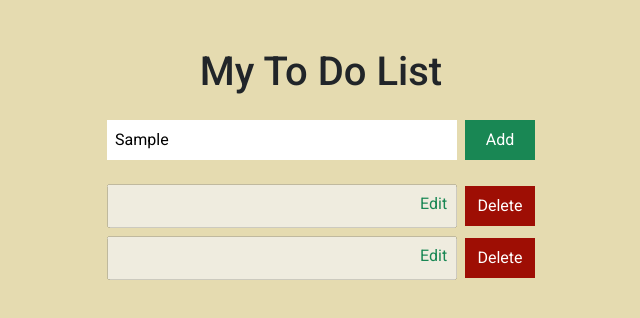
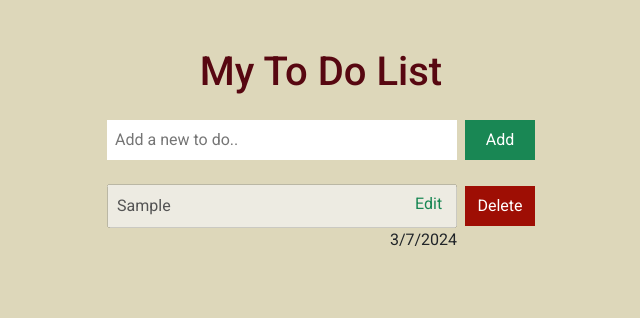
Before and after one commit to Iqra327/To-do-list, a plain HTML site: page index.html in a window 1280 px wide. Both pictures are taken after typing "Sample" into the empty fields and a click on the button "Add". Shown: the whole page, without its empty margins (319-959 px from the left). Drawn offline with nearby package versions, Linux system fonts and the light colour scheme.

Commit message:
Todo-list,added functionality

```diff
--- a/index.html
+++ b/index.html
@@ -10,37 +10,22 @@
   <link href="https://fonts.googleapis.com/css2?family=Roboto:wght@400;500;700&display=swap" rel="stylesheet">
   <link rel="stylesheet" href="style.css">
   <script src="script.js" defer></script>
+  <script src="https://cdn.jsdelivr.net/npm/dayjs@1/dayjs.min.js"></script>
 </head>
 <body>
- <div class="container text-center mt-5">
-  <h1 class="pb-3">My To Do List</h1>
-  <div class="row">
-    <div class="col">
-      <input type="text"class=" p-2 border-0 input-todo js-input-todo me-1" placeholder="Add a new to do..">
-      <button class="border-0 add-button p-2 bg-success text-white js-add-todo-btn">Add</button>
+
+  <div class="container text-center mt-5">
+    <h1 class="pb-3" style="color: rgb(87, 7, 17);">My To Do List</h1>
+
+    <div class="row">
+      <div class="col">
+        <input type="text"class=" p-2 border-0 input-todo js-input-todo me-1" placeholder="Add a new to do..">
+
+        <button class="border-0 add-button p-2 bg-success text-white js-add-todo-btn">Add</button>
     </div>
   </div>
 
-  <div class="row mt-4">
-    <div class="col-12 mb-2">
-      <div class="d-inline position-relative">
-        <input type="text" class=" todo-list me-1 p-2" disabled>
-        <button class="p-2 text-success border-0 edit-list-btn position-absolute">Edit</button>
-        <button class="text-white p-2 border-0 delete-list-btn">Delete</button>
-      </div>
-    </div>
-
-    <div class="col-12">
-      <div class="d-inline position-relative">
-        <input type="text" class=" todo-list me-1 p-2" disabled>
-        <button class="p-2 text-success border-0 edit-list-btn position-absolute">Edit</button>
-        <button class="text-white p-2 border-0 delete-list-btn">Delete</button>
-      </div>
-  </div>
-
-
-
-  </div>
+  <div class="row mt-4 js-allTodos-list"></div>
  </div>
 
 
--- a/script.js
+++ b/script.js
@@ -1,22 +1,87 @@
-const todoInput = document.querySelector('.js-input-todo');
-const addTodoBtn = document.querySelector('.js-add-todo-btn');
+const todoList = JSON.parse(localStorage.getItem('todo')) || [];
 
-const todoStorage = [{
-  "id" : "1" ,
-  "todo" : "Focus on your work"
-}, {
-  "id" : "2",
-  "todo" : "Be patient"
-}]
+renderTodoList();
 
-localStorage.setItem('todo', JSON.stringify(todoStorage));
-const helo = JSON.parse(localStorage.getItem('todo'));
-console.log(helo);
+function renderTodoList(){
+  let todoListHTML = '';
+
+  todoList.forEach((todoObject, index) => {
+
+    const time = new Date();
+    const date = time.getDate();
+    const day = time.getMonth();
+    const year = time.getFullYear();
+    const displayDate = `${date}/${day}/${year}`;
+
+    const { name } =todoObject;
+    const html = `
+    <div class="col-12 mb-2">
+        <div class="d-inline position-relative">
+          <input type="text" value="${name}" class=" todo-list js-todo-list-${index} me-1 p-2" disabled>
+          <button class="p-2 text-success border-0 edit-list-btn position-absolute js-edit-list-btn">Edit</button>
+          <button class="text-white p-2 border-0 delete-list-btn js-delete-list-btn">Delete</button><br>
+          <span class="date">${displayDate}</span>
+        </div>
+      </div>
+    `
+    todoListHTML += html;
+  })
+
+  document.querySelector('.js-allTodos-list').innerHTML = todoListHTML;
+
+  document.querySelectorAll('.js-delete-list-btn').forEach((deleteButton, index) => {
+    deleteButton.addEventListener('click', () => {
+      todoList.splice(index, 1);
+      renderTodoList();
+      saveToStorage();
+    });
+  });
+
+  document.querySelectorAll('.js-edit-list-btn').forEach((editButton, index) => {
+    editButton.addEventListener('click', () => {
+      const displayInput = document.querySelector(`.js-todo-list-${index}`);
+      if(editButton.innerText === 'Edit')
+        {
+          displayInput.disabled = false;
+          displayInput.focus();
+          editButton.innerText = 'Save';
+        }
+      else
+        {
+          const name = displayInput.value;
+          displayInput.focus();
+          if(name.trim() !== ''){
+          todoList[index].name = name;
+          saveToStorage();
+          displayInput.disabled = true;
+          editButton.innerText = 'Edit';
+          }
+        }
+    })
+  })
+};
 
 
 
+document.querySelector('.js-add-todo-btn').addEventListener('click', addTodo);
+
 function addTodo(){
-  addTodoBtn.addEventListener('click', () => {
+  const inputElement = document.querySelector('.js-input-todo');
+  const name = inputElement.value;
+  if(name.trim() === ''){
+    alert('Enter Todo!');
+    return;
+  }
+  todoList.push({
+    name,
+  })
 
-  })
+  inputElement.value = '';
+
+  renderTodoList();
+  saveToStorage();
 }
+
+function saveToStorage(){
+  localStorage.setItem('todo', JSON.stringify(todoList));
+}
--- a/style.css
+++ b/style.css
@@ -2,7 +2,7 @@ body{
   font-family: Roboto, sans-serif;
   height: 100vh;
   /* background: linear-gradient(to top, rgb(0, 170, 255), rgb(205, 151, 97)); */
-  background-color: rgb(229, 219, 176);
+  background-color: rgb(221, 215, 186);
 }
 .add-button, .delete-list-btn{
   width: 70px;
@@ -12,11 +12,14 @@ body{
 }
 .edit-list-btn{
   font-size: 16px;
-  left: 305px;
+  left: 300px;
   background: none;
 }
 .input-todo, .todo-list{
   width: 350px;
+}
+.date{
+  margin-left: 205px;
 }
 
 @media (max-width: 500px){
@@ -27,11 +30,14 @@ body{
   .edit-list-btn{
     left: 200px;
   }
+  .date{
+    margin-left: 105px;
+  }
 }
 
 @media (max-width: 290px){
   .edit-list-btn{
-    bottom: 40px;
+    bottom: 75px;
   }
 }
 
@@ -39,4 +45,7 @@ body{
   .add-button, .delete-list-btn{
     margin-top: 10px;
   }
+  .date{
+    margin-left: 5px;
+  }
 }
```
